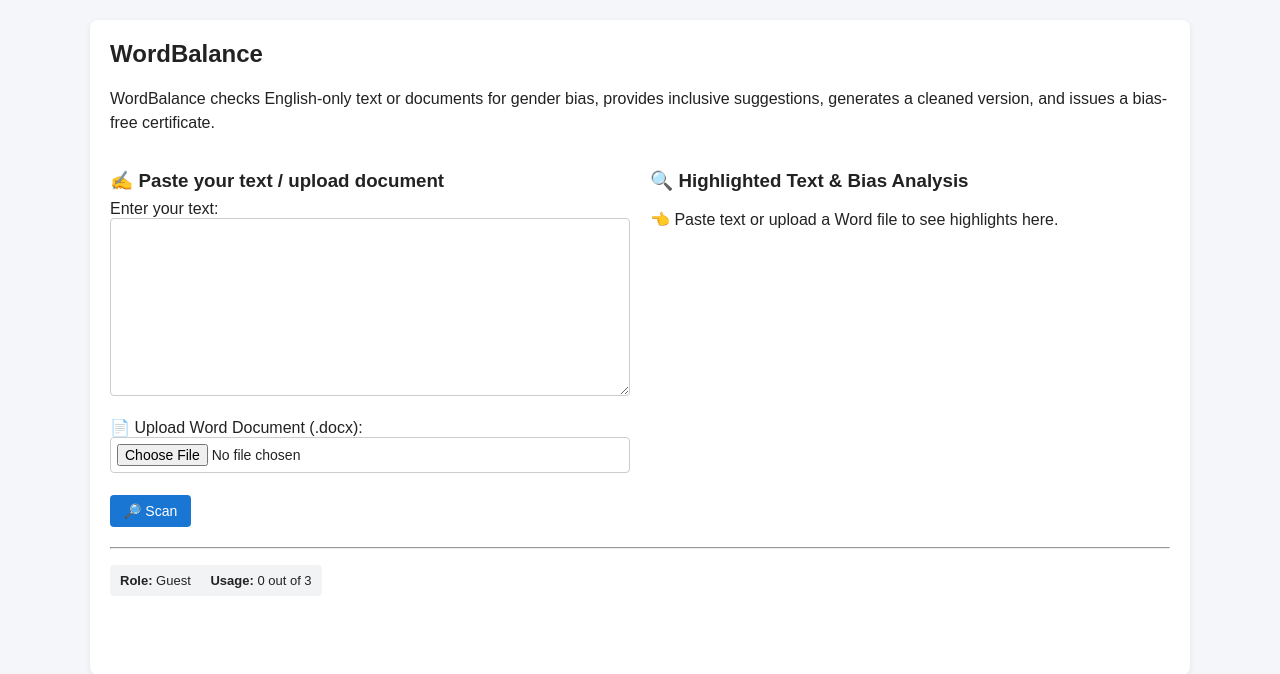
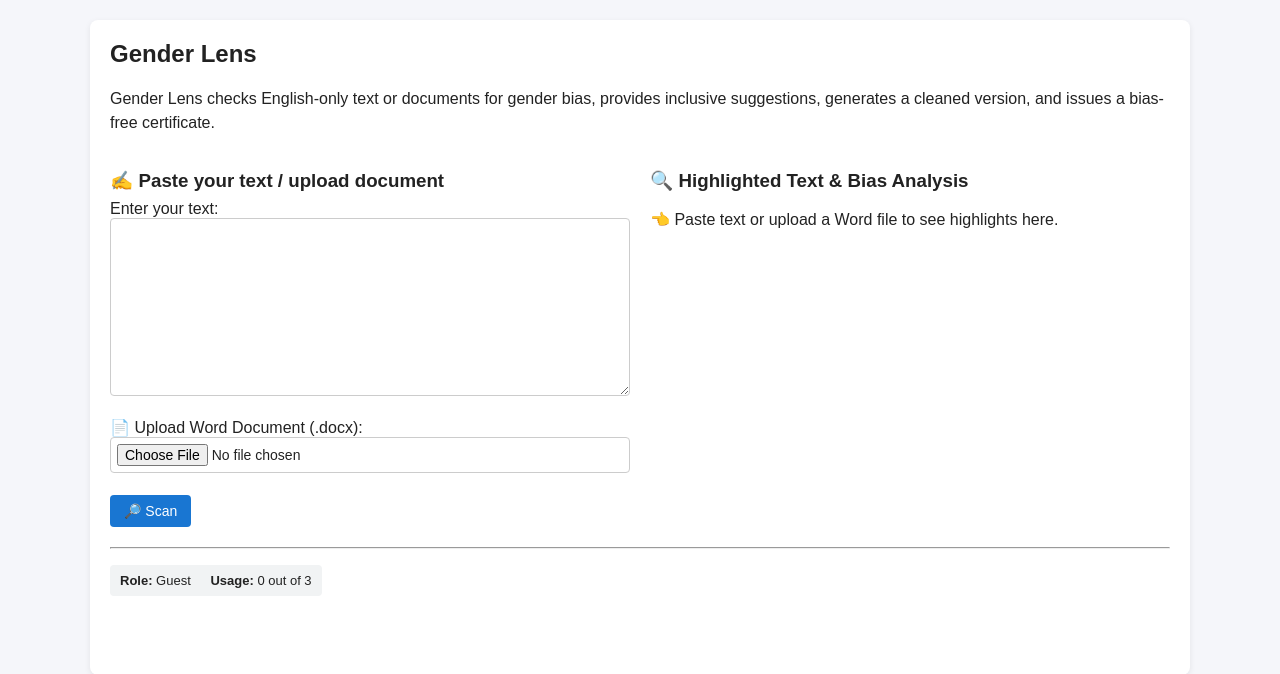
Before and after one commit to oyidoyid/GenderLens, a Flask app: page / in a window 1280 px wide. Shown: the part 71-745 px from the top of the page. Run offline with Flask 3, Linux system fonts and the light colour scheme; parts of the project's set-up code (start-up, migrations or seed data) failed here and were passed over.

Commit message:
Update dashboard.html

```diff
--- a/templates/dashboard.html
+++ b/templates/dashboard.html
@@ -1,7 +1,7 @@
 {% extends "base.html" %}
 
 {% block content %}
-<h2>WordBalance</h2>
+<h2>Gender Lens</h2>
 
 {% with messages = get_flashed_messages() %}
   {% if messages %}
@@ -14,7 +14,7 @@
 {% endwith %}
 
 <p>
-  WordBalance checks English-only text or documents for gender bias, provides inclusive suggestions, generates a cleaned version, and issues a bias-free certificate.
+  Gender Lens checks English-only text or documents for gender bias, provides inclusive suggestions, generates a cleaned version, and issues a bias-free certificate.
 </p>
 
 <div class="columns">
```
